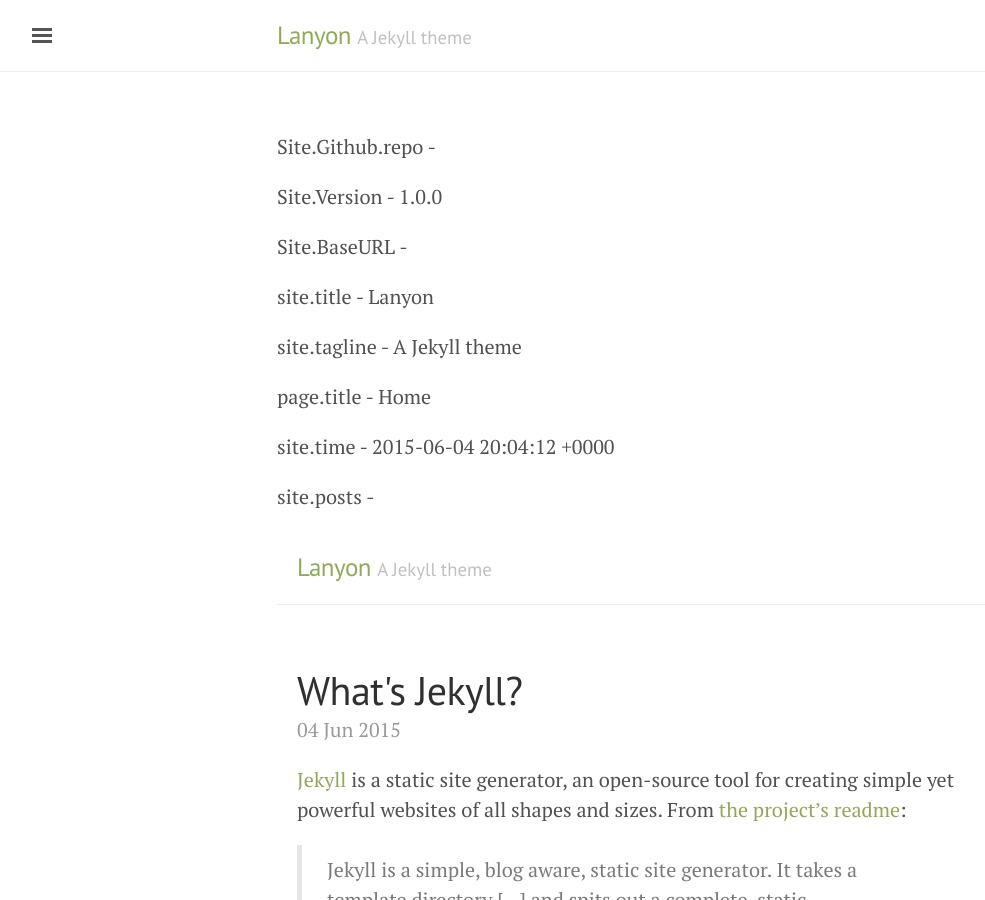
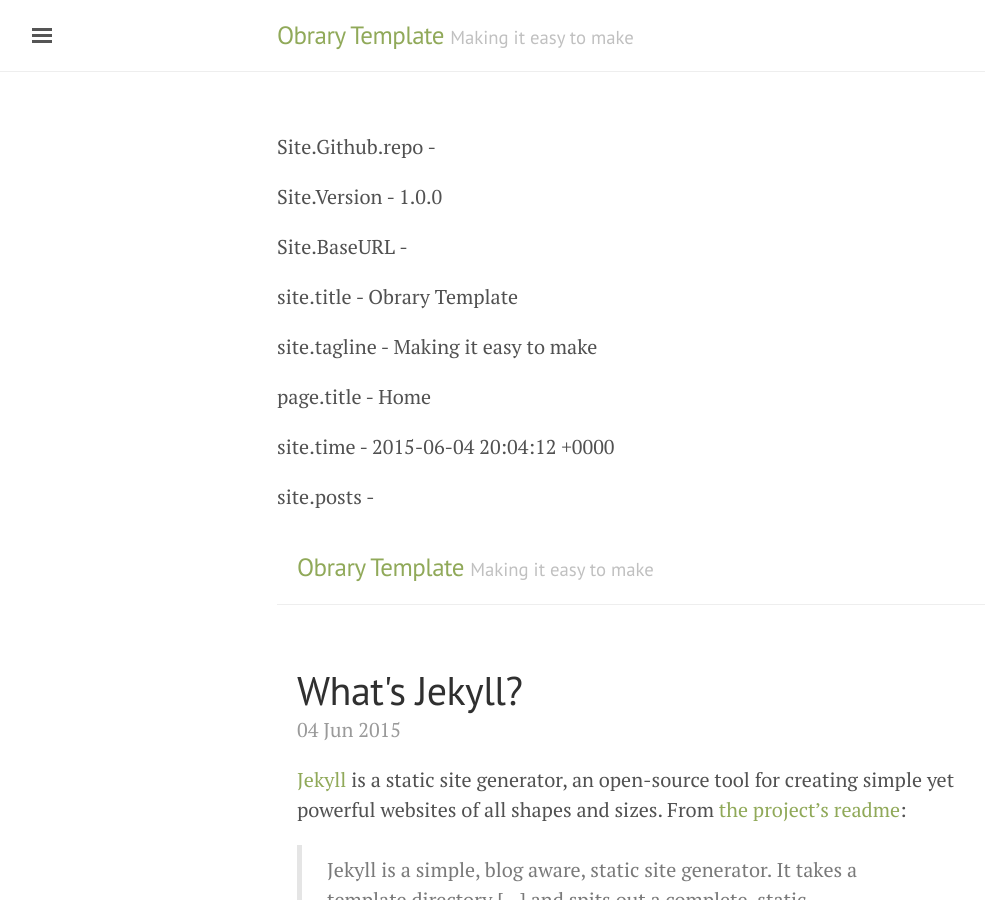
Before and after one commit to Obrary/obrary.github.io, a Jekyll site: the page built from index.html, in a window 1280 px wide and 900 px high. Shown: the whole window, without its empty margins (3-988 px from the left). Built offline with Jekyll 4.4.1, drawn with Linux system fonts in a browser that asks for light colours; the list of posts is cut into pages by our own code; some of the changed text lies outside the part shown.

Commit message:
updated yaml

```diff
--- a/_config.yml
+++ b/_config.yml
@@ -5,18 +5,19 @@
 relative_permalinks: true
 
 # Setup
-title:               Lanyon
-tagline:             'A Jekyll theme'
-description:         'A reserved <a href="http://jekyllrb.com" target="_blank">Jekyll</a> theme that places the utmost gravity on content with a hidden drawer. Made by <a href="https://twitter.com/mdo" target="_blank">@mdo</a>.'
-url:                 http://lanyon.getpoole.com
+title:               Obrary Template
+tagline:             Making it easy to make
+description:         'Open Design for {{ product }}'
+url:                 http://obrary.com
 baseurl:             ''
 paginate:            5
 
 # About/contact
 author:
-  name:              Mark Otto
-  url:               https://twitter.com/mdo
-  email:             markdotto@gmail.com
+  name:              Scott Austin
+  url:               https://twitter.com/svaustin
+  email:             scotta@obrary.com
 
 # Custom vars
 version:             1.0.0
+product:			 Template
```
